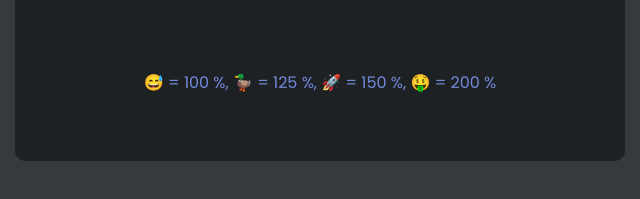
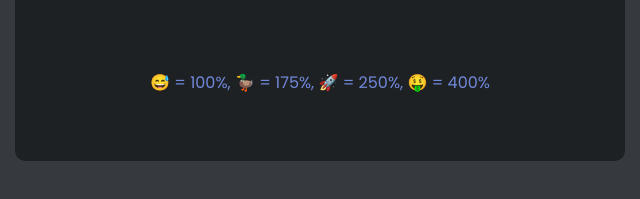
Before and after one commit to nicowizzy/Slot-Machine, a plain HTML site: page index.html in a window 1280 px wide. Shown: the part 595-794 px from the top of the page, 320-960 px from the left. Drawn offline with Linux system fonts and the light colour scheme.

Commit message:
adjusted wins

```diff
--- a/index.html
+++ b/index.html
@@ -45,7 +45,7 @@
                 <p id="winOrLose">Gambling addiction is no joke.</p>
             </div>
             <div class ="expl">
-                <p id="expl">😅 = 100 %, 🦆 = 125 %, 🚀 = 150 %, 🤑 = 200 %</p>
+                <p id="expl">😅 = 100%, 🦆 = 175%, 🚀 = 250%, 🤑 = 400%</p>
             </div>
         </div>
         <script src="script.js"></script>
```
